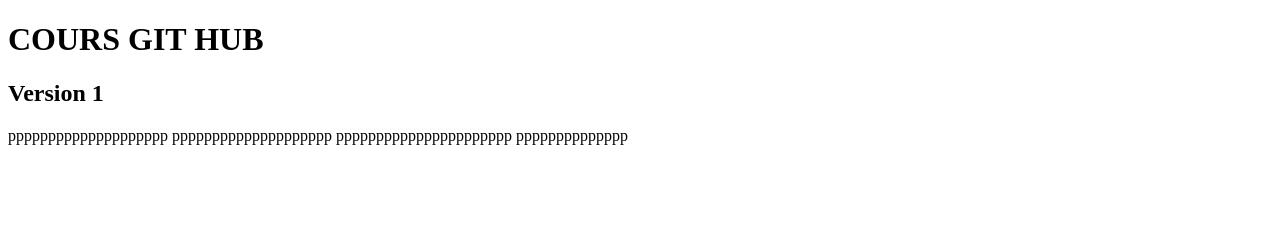
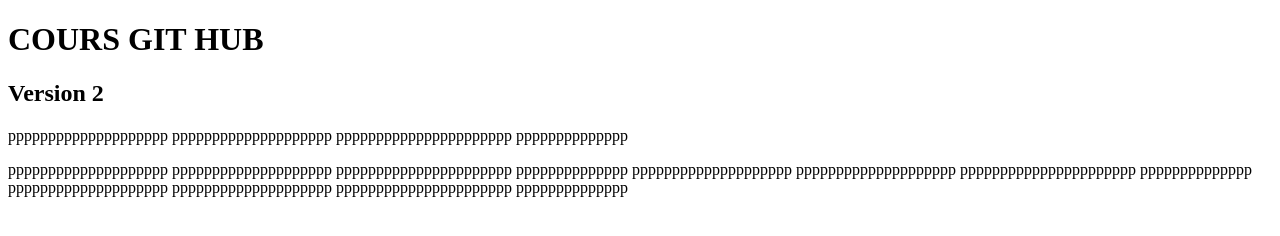
Before and after one commit to nyobsontunes/github, a plain HTML site: page index.html in a window 1280 px wide. Drawn offline with Linux system fonts and the light colour scheme.

Commit message:
2ème Version Avec MAJ de index.html

```diff
--- a/index.html
+++ b/index.html
@@ -5,8 +5,13 @@
 	</head>
 	<body>
 		<h1>COURS GIT HUB</h1>
-		<h2>Version 1</h2>
+		<h2>Version 2</h2>
         <p>pppppppppppppppppppp pppppppppppppppppppp pppppppppppppppppppppp pppppppppppppp</p>
+        <p>
+            pppppppppppppppppppp pppppppppppppppppppp pppppppppppppppppppppp pppppppppppppp
+            pppppppppppppppppppp pppppppppppppppppppp pppppppppppppppppppppp pppppppppppppp
+            pppppppppppppppppppp pppppppppppppppppppp pppppppppppppppppppppp pppppppppppppp
+        </p>
 
 
 
```
